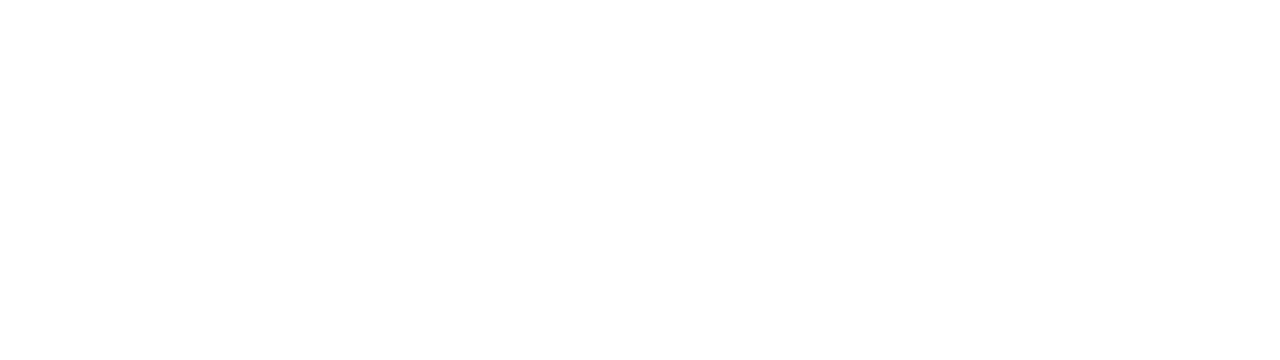
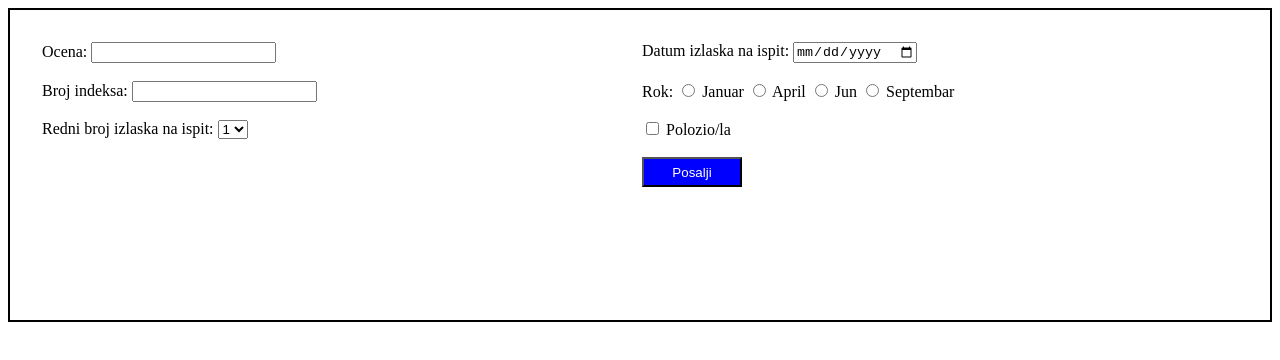
Before and after one commit to jovaanaa28/zadatak1, a plain HTML site: page index.html in a window 1280 px wide. Drawn offline with Linux system fonts and the light colour scheme.

Commit message:
Struktura forme za unos izlaska

```diff
--- a/index.html
+++ b/index.html
@@ -7,6 +7,38 @@
     <title>Document</title>
 </head>
 <body>
+<div class="container">
+    <div  id="prvi" name="prvi">
+        <label for="ocena">Ocena:</label>
+        <input type="number" name="ocena" id="ocena"> <br><br>
 
+        <label for="indeks">Broj indeksa:</label>
+        <input type="text" name="indeks" id="indeks"><br><br>
+
+        <label for="izlazak">Redni broj izlaska na ispit:</label>
+        <select name="izlazak" id="izlazak">
+            <option value="1">1</option>
+            <option value="2">2</option>
+            <option value="3">3</option>
+            <option value="4">4</option>
+        </select>
+    </div>
+
+    <div id="drugi" name="drugi">
+        <label for="datum">Datum izlaska na ispit:</label>
+        <input type="date" name="datum" id="datum"> <br><br>
+
+        <label for="rok">Rok:</label>
+        <input type="radio" name="rok" id="rok" value="Januar"> Januar
+        <input type="radio" name="rok" id="rok" value="April"> April
+        <input type="radio" name="rok" id="rok" value="Jun"> Jun
+        <input type="radio" name="rok" id="rok" value="Septembar"> Septembar <br><br>
+
+        <input type="checkbox" name="polozio" id="polozio" value="polozio">
+        <label for="polozio">Polozio/la</label><br><br>
+
+        <input type="button" value="Posalji" id="dugme">
+    </div>
+</div>
 </body>
 </html>
--- a/style.css
+++ b/style.css
@@ -0,0 +1,17 @@
+.container{
+    border: solid black 2px;
+    height: 250px;
+    padding: 30px;
+}
+#prvi, #drugi {
+    border: solid white 2px;
+    width: 50%;
+    float: left;
+    box-sizing: border-box;
+}
+#dugme{
+    background: blue;
+    color: white;
+    height: 30px;
+    width: 100px;
+}
```
